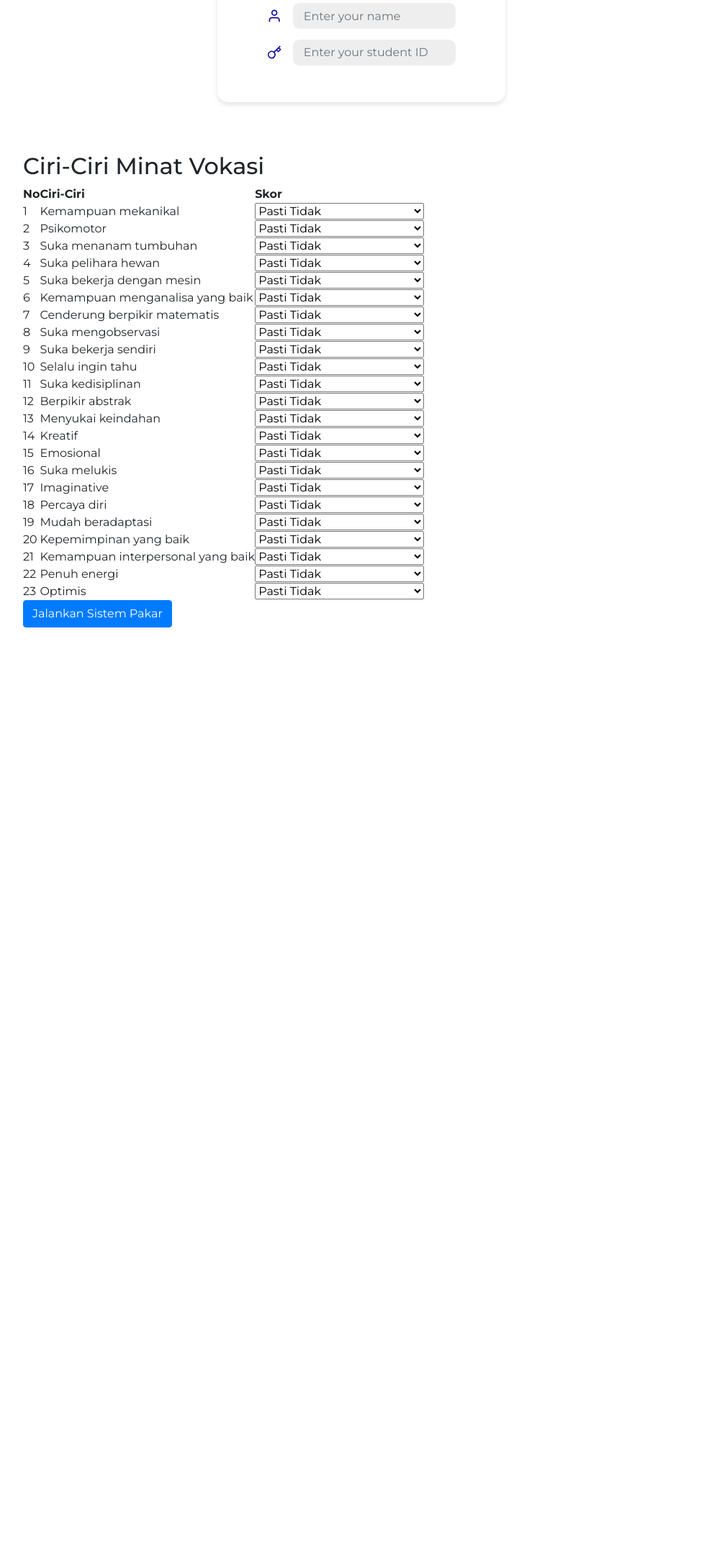
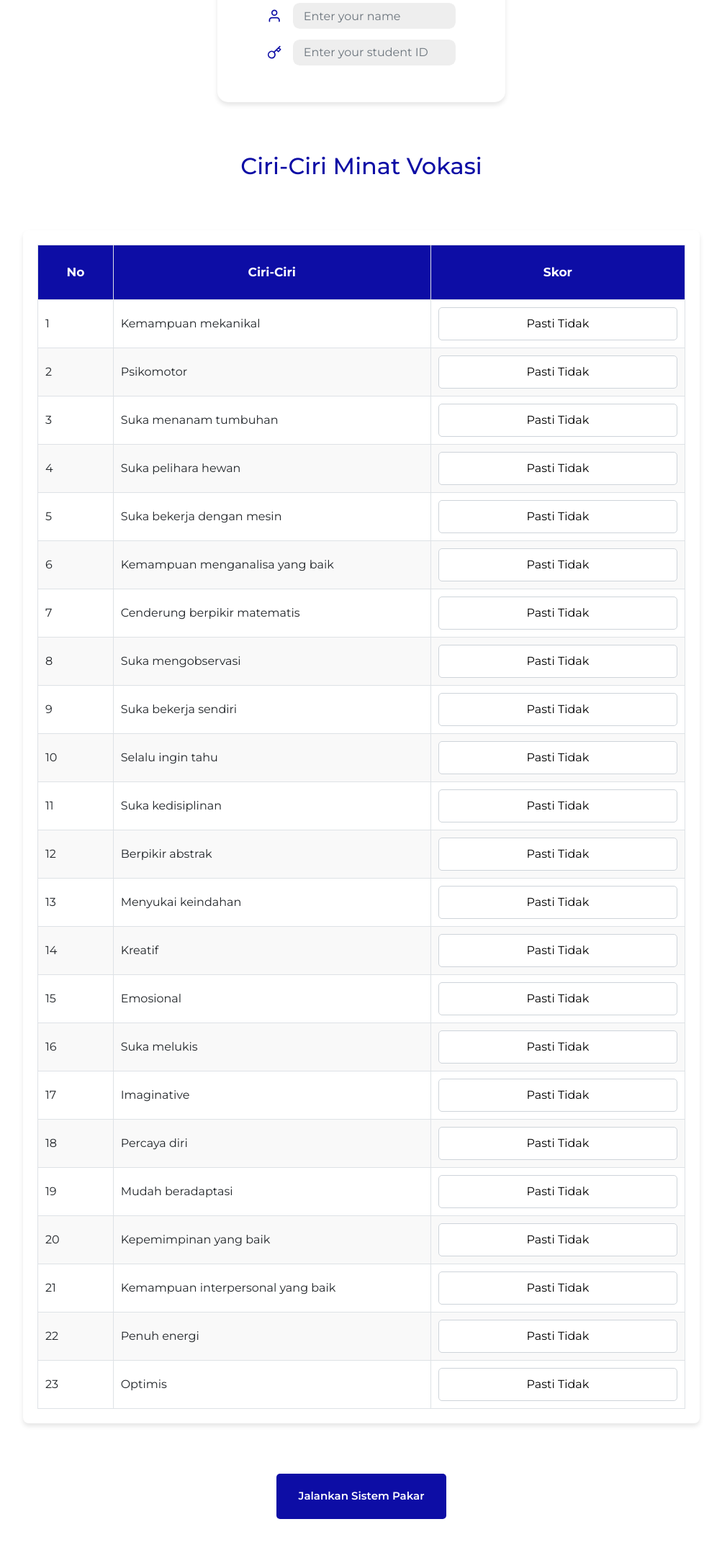
Before and after one commit to NurKholisYusufRabbani/Demo-Sistem-Pakar, a Flask app: page / in a window 1280 px wide. Shown: the part 263-2424 px from the top of the page at 72% size, without its empty margins (138-1141 px from the left). Before the commit the page ends 1135 px from the top, so only its background shows below. Run offline with Flask 3, Linux system fonts and the light colour scheme; parts of the project's set-up code (start-up, migrations or seed data) failed here and were passed over; some libraries are stand-ins or nearby versions.

Commit message:
Update style.css

```diff
--- a/static/style.css
+++ b/static/style.css
@@ -18,6 +18,8 @@ body {
   text-align: center;
   margin-bottom: 70px;
 }
+
+/* form */
 
 .form-group {
   justify-items: center;
@@ -73,3 +75,111 @@ body {
 .feather-key {
   margin-right: 15px;
 }
+
+/* tabel */
+
+.table-container h2 {
+  color: #0d0da5;
+  text-align: center;
+  margin-bottom: 70px;
+}
+
+.table-main {
+  display: flex;
+  flex-direction: column;
+  align-items: center;
+  justify-content: center;
+  padding: 20px;
+  background-color: #fff;
+  box-shadow: 0 4px 6px rgba(0, 0, 0, 0.1);
+  border-radius: 8px;
+  width: 100%;
+}
+
+table {
+  min-width: 100%;
+  border-collapse: collapse;
+  font-size: 16px;
+  text-align: left;
+}
+
+thead th {
+  background-color: #0d0da5;
+  color: #ffffff;
+  font-weight: bold;
+  font-size: 17px;
+  text-align: center;
+  padding: 25px;
+  border: 1px solid #dee2e6;
+}
+
+tbody td {
+  padding: 10px;
+  border: 1px solid #dee2e6;
+}
+
+/* tabel ganjil dan genap */
+tbody tr:nth-child(even) {
+  background-color: #f9f9f9;
+}
+
+tbody tr:hover {
+  background-color: #f1f1f1;
+}
+
+select {
+  width: 100%;
+  padding: 10px;
+  font-size: 16px;
+  border: 1px solid #ced4da;
+  border-radius: 5px;
+  background-color: #fff;
+  appearance: none;
+  text-align: center;
+}
+
+select option {
+  background-color: #f8f9fa;
+  color: #333;
+}
+
+select option:hover {
+  background-color: #ff0202;
+  color: white;
+}
+
+select option:checked {
+  background-color: #0d0da5;
+  color: white;
+}
+
+select:focus {
+  border-color: #0d0da5;
+  outline: none;
+  box-shadow: 0 4px 6px rgba(0, 0, 0, 0.1);
+}
+
+.button-container {
+  display: flex;
+  justify-content: center;
+  align-items: center;
+  margin-top: 70px;
+}
+
+.btn-primary {
+  border: none;
+  padding: 20px 30px;
+  font-weight: 600;
+  font-size: 15px;
+  border-radius: 5px;
+  background-color: #0d0da5;
+  color: #ffff;
+  transition: all 0.4s ease-in-out;
+}
+
+.btn-primary:hover {
+  border: 1px solid #0d0da5;
+  background-color: transparent;
+  color: #0d0da5;
+
+}
```
